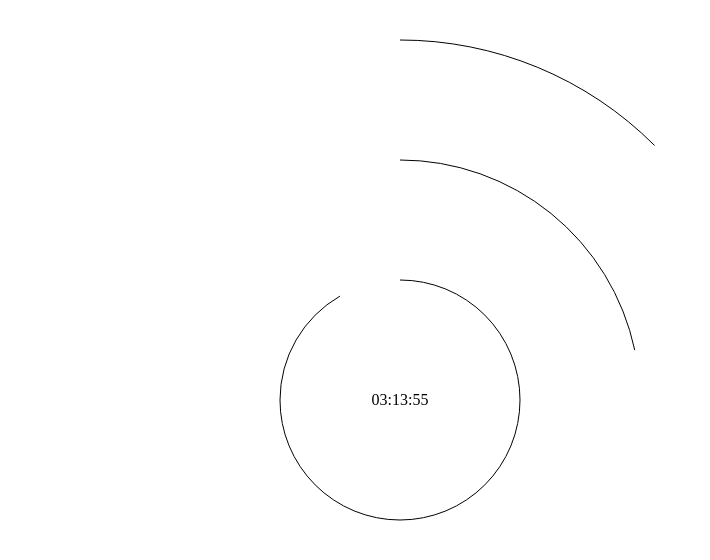
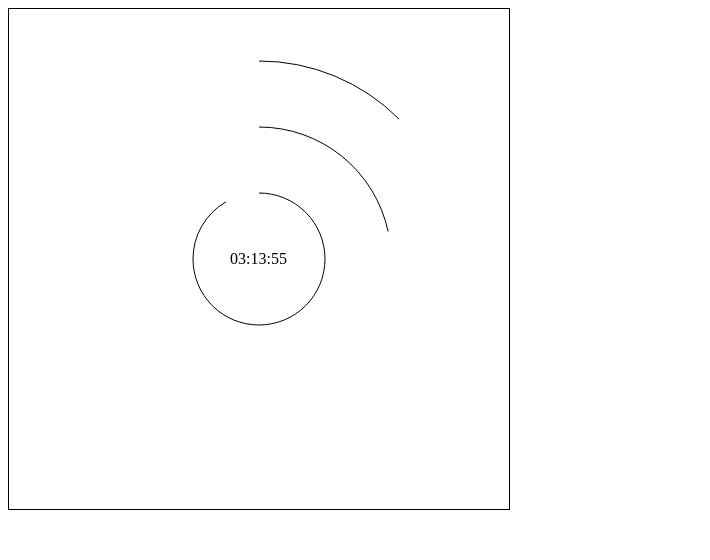
Before and after one commit to ericlndbrg/js-clock, a plain HTML site: page index.html in a window 1280 px wide. Shown: the whole page, without its empty margins (0-710 px from the left). Drawn offline with Linux system fonts and the light colour scheme.

Commit message:
removed sizing logic, organized js code

```diff
--- a/css/styles.css
+++ b/css/styles.css
@@ -1,7 +1,9 @@
-body {
-  margin: 0;
-  padding: 0;
+canvas {
+  border: 1px solid black;
 }
+
 #time {
   position: absolute;
+  top: 250px;
+  left: 230px;
 }
--- a/index.html
+++ b/index.html
@@ -7,7 +7,7 @@
   </head>
   <body>
     <div id="time"></div>
-    <canvas id="canvas"></canvas>
+    <canvas id="canvas" width="500" height="500"></canvas>
     <script src="./js/index.js"></script>
   </body>
 </html>
--- a/js/index.js
+++ b/js/index.js
@@ -1,50 +1,35 @@
 (function() {
   const time = this.document.getElementById('time');
   const canvas = this.document.getElementById('canvas');
-  canvas.height = null;
-  canvas.width = null;
-  if (this.innerHeight > this.innerWidth) {
-    canvas.height = this.innerWidth;
-    canvas.width = this.innerWidth;
-  } else if (this.innerWidth > this.innerHeight) {
-    canvas.width = this.innerHeight;
-    canvas.height = this.innerHeight;
-  } else {
-    canvas.height = this.innerHeight;
-    canvas.width = this.innerWidth;
-  }
-  const halfCanvasWidth = canvas.width / 2;
-  const halfCanvasHeight = canvas.height / 2;
   const pi = Math.PI;
-  const ctx = canvas.getContext('2d');
-  // the following 3 lines rotate the circles around their center point (source: https://developer.mozilla.org/en-US/docs/Web/API/CanvasRenderingContext2D/rotate)
-  ctx.translate(halfCanvasWidth, halfCanvasHeight); // move matrix's origin to shape's center
-  ctx.rotate((3 * pi) / 2); // rotate matrix clockwise by desired amount
-  ctx.translate((-1 * halfCanvasWidth), (-1 * halfCanvasHeight)); // move matrix's origin back to its starting point
   const hourHandIncrement = pi / 12;
   const secMinHandIncrement = pi / 30;
-  // initialize position of div#time
-  time.textContent = '00:00:00';
-  time.setAttribute('style', 'top:' + (halfCanvasHeight - (time.clientHeight / 2)) + 'px;' + 'left:' + (halfCanvasWidth - (time.clientWidth / 2)) + 'px;');
-  time.textContent = ''; // use relative units to make the font size scale up/down with the canvas width and height
-  this.setInterval(tick, 1000);
-  function tick() {
+  const ctx = canvas.getContext('2d');
+
+  // the following 3 lines rotate the circles around their center point (source: https://developer.mozilla.org/en-US/docs/Web/API/CanvasRenderingContext2D/rotate)
+  ctx.translate(250, 250); // move matrix's origin to shape's center
+  ctx.rotate((3 * pi) / 2); // rotate matrix clockwise by desired amount
+  ctx.translate(-250, -250); // move matrix's origin back to its starting point
+
+  this.setInterval(function() {
     const date = new Date();
     time.textContent = date.toLocaleTimeString([], { hour12: false });
     const hourAngle = date.getHours() * hourHandIncrement;
     const minuteAngle = date.getMinutes() * secMinHandIncrement;
     const secondAngle = date.getSeconds() * secMinHandIncrement;
     ctx.clearRect(0, 0, canvas.width, canvas.height); // prevents redrawing
-    drawArc((halfCanvasWidth * 0.9), hourAngle); // hour hand
-    drawArc((halfCanvasWidth * 0.6), minuteAngle); // minute hand
-    drawArc((halfCanvasWidth * 0.3), secondAngle); // second hand
-    function drawArc(radius, endAngle) {
-      ctx.beginPath();
-      ctx.arc(halfCanvasWidth, halfCanvasHeight, radius, 0, endAngle, false);
-      ctx.stroke();
-      return undefined;
-    }
+    drawArc(198, hourAngle); // hour hand
+    drawArc(132, minuteAngle); // minute hand
+    drawArc(66, secondAngle); // second hand
+    return undefined;
+  }, 1000);
+
+  function drawArc(radius, endAngle) {
+    ctx.beginPath();
+    ctx.arc(250, 250, radius, 0, endAngle, false);
+    ctx.stroke();
     return undefined;
   }
+
   return undefined;
 })();
```
